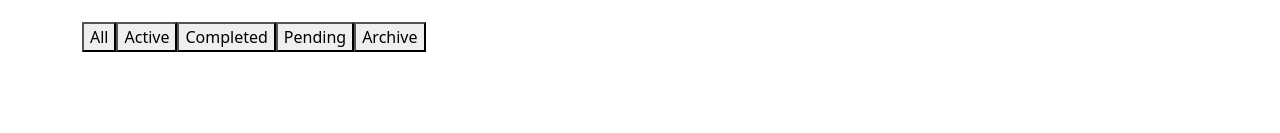
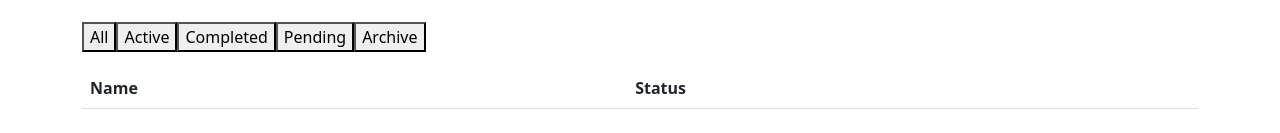
Before and after one commit to nrshakib/mw-react-task, a React (Vite) app: page /problem-1 in a window 1280 px wide. Shown: the part 315-448 px from the top of the page. Built offline with nearby package versions, Linux system fonts and the light colour scheme.

Commit message:
Added Task List

```diff
--- /dev/null
+++ b/src/components/problem-1/TaskList.jsx
@@ -0,0 +1,17 @@
+const TaskList = () => {
+  return (
+    <>
+      <div className="tab-content"></div>
+      <table className="table table-striped ">
+        <thead>
+          <tr>
+            <th scope="col">Name</th>
+            <th scope="col">Status</th>
+          </tr>
+        </thead>
+      </table>
+    </>
+  );
+};
+
+export default TaskList;
--- a/src/components/problem-1/Tasks.jsx
+++ b/src/components/problem-1/Tasks.jsx
@@ -1,5 +1,6 @@
 import { useEffect, useState } from "react";
 import TaskForm from "./TaskForm";
+import TaskList from "./TaskList";
 
 const Tasks = () => {
   const [tasks, setTasks] = useState([]);
@@ -43,6 +44,7 @@ const Tasks = () => {
           </li>
         </ul>
       </div>
+      <TaskList />
     </div>
   );
 };
```
